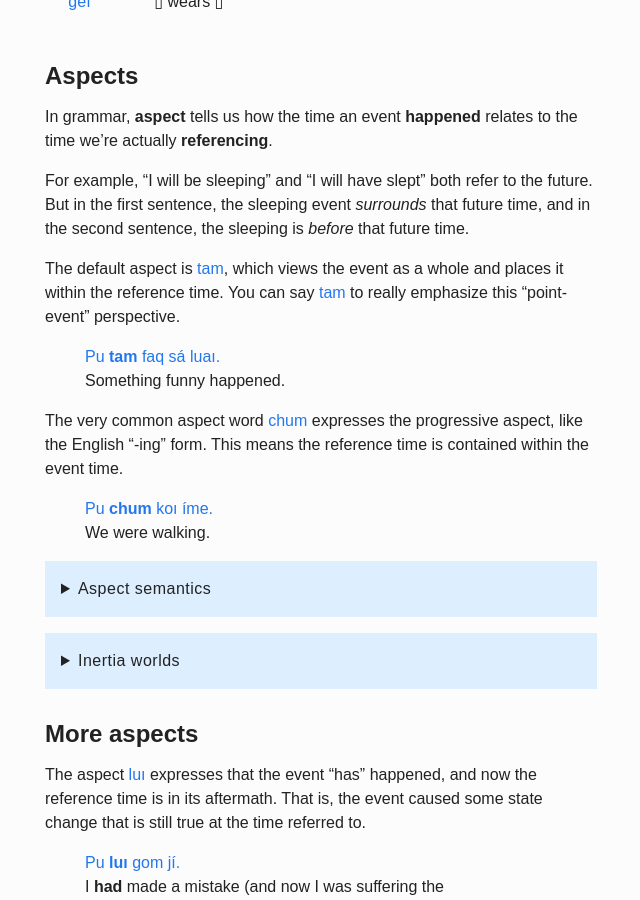
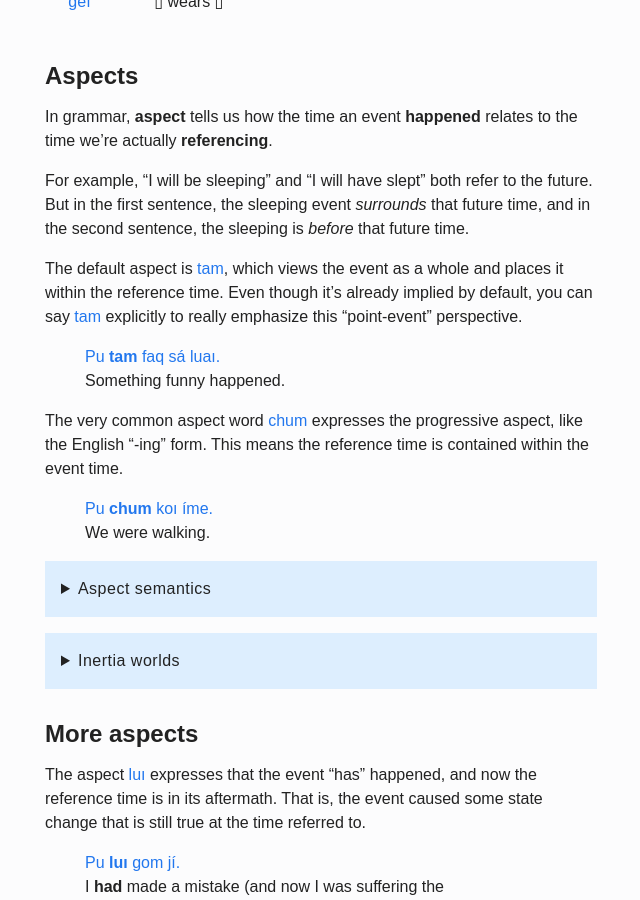
Before and after one commit to laqme/koitieq, a Jekyll site: the page built from _chapters/17.md, in a window 1280 px wide and 900 px high, scrolled down 646 px. Shown: the whole window, without its empty margins (51-691 px from the left). Built offline with Jekyll 4.4.1, drawn with Linux system fonts in a browser that asks for light colours; some web fonts are replaced.

Commit message:
clarify explicit tam

```diff
--- a/_chapters/17.md
+++ b/_chapters/17.md
@@ -50,7 +50,7 @@ In grammar, **aspect** tells us how the time an event **happened** relates to th
 
 For example, "I will be sleeping" and "I will have slept" both refer to the future. But in the first sentence, the sleeping event _surrounds_ that future time, and in the second sentence, the sleeping is _before_ that future time.
 
-The default aspect is _tam_{:.t}, which views the event as a whole and places it within the reference time. You can say _tam_{:.t} to really emphasize this "point-event" perspective.
+The default aspect is _tam_{:.t}, which views the event as a whole and places it within the reference time. Even though it's already implied by default, you can say _tam_{:.t} explicitly to really emphasize this "point-event" perspective.
 
 > _Pu **tam** faq sá luaı._{:.t} \
 > Something funny happened.
```
